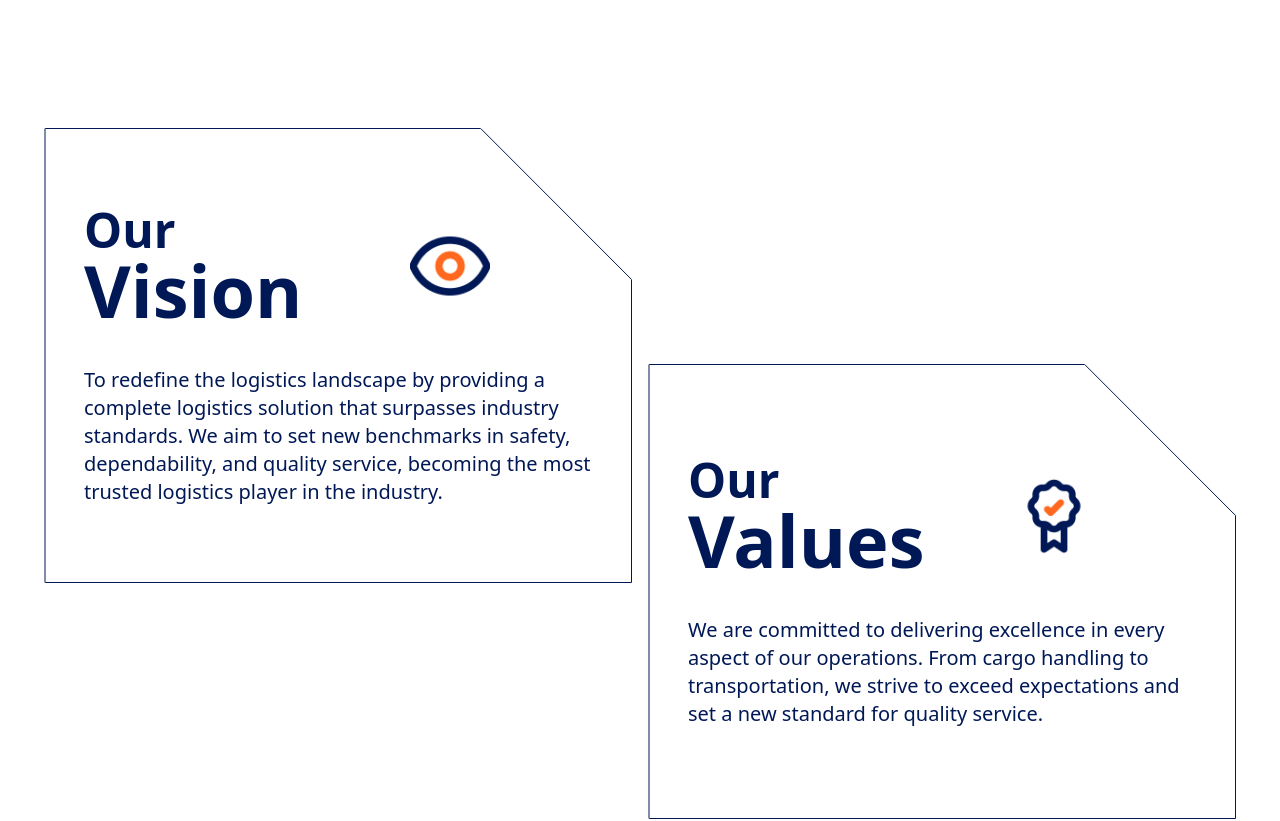
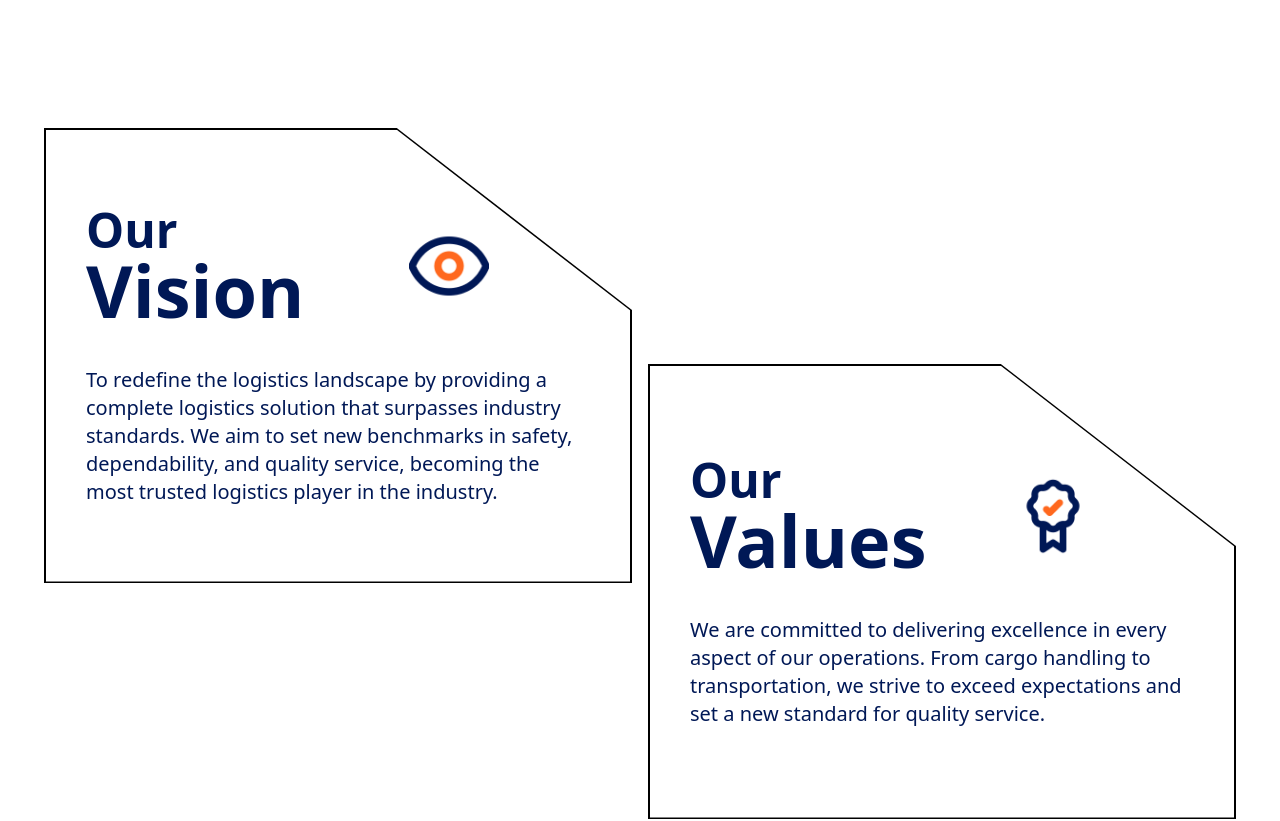
Before and after one commit to mailtoravi437/gblts1, a React (Vite) app: page / in a window 1280 px wide. Shown: the part 1682-2503 px from the top of the page. Built offline with nearby package versions, Linux system fonts and the light colour scheme.

Commit message:
clippath updated

```diff
--- a/src/Hero7.jsx
+++ b/src/Hero7.jsx
@@ -13,25 +13,29 @@ export default function Hero7() {
       <section className="bg-white flex justify-center py-16 px-8">
         <div className="grid max-w-screen-xl mx-auto gap-8 xl:gap-0 lg:py-16 lg:grid-cols-12 relative">
           <div className="xl:col-span-6 lg:col-span-6">
-            <div className="w-[325px] h-[310px] xl:w-[588px] xl:h-[455px] bg-no-repeat p-10 flex flex-col justify-center mx-3" style={{ backgroundImage: `url(${window.innerWidth <= 1024 ? ClipPathMb : ClipPath})` }}>
+            <div className="w-[320px] h-[307px] xl:w-[588px] xl:h-[455px] bg-black flex items-center justify-center mx-3" style={{ clipPath: "polygon(0 0, 60% 0, 100% 40%, 100% 100%, 0 100%, 0% 50%)" }}>
+              <span class="border-span w-[318px] h-[305px] xl:w-[584px] xl:h-[452px] bg-white p-4 md:p-10  flex flex-col justify-center" style={{ clipPath: "polygon(0 0, 60% 0, 100% 40%, 100% 100%, 0 100%, 0% 50%)" }}>
                 <div className='flex justify-between items-center w-4/5'>
                   <h2 className='text-2xl xl:text-5xl font-bold text-[#001856]'>Our <br /> <span className='text-4xl xl:text-7xl font-bold'>Vision</span></h2>
                   <img src={Eye} alt="Eye" className=' w-10 h-10 xl:w-20 xl:h-20' />
                 </div>
                 <div className=" mt-10">
-                <p className='text-[#001856] text-base xl:text-xl font-normal'>To redefine the logistics landscape by providing a complete logistics solution that surpasses industry standards. We aim to set new benchmarks in safety, dependability, and quality service, becoming the most trusted logistics player in the industry.</p>
+                  <p className='text-[#001856] text-sm xl:text-xl font-normal'>To redefine the logistics landscape by providing a complete logistics solution that surpasses industry standards. We aim to set new benchmarks in safety, dependability, and quality service, becoming the most trusted logistics player in the industry.</p>
                 </div>
+              </span>
             </div>
           </div>
           <div className="xl:col-span-6 lg:col-span-6 lg:absolute lg:right-0 lg:top-[300px]">
-            <div className=" w-[325px] h-[310px] xl:w-[588px] xl:h-[455px] bg-no-repeat p-10 flex flex-col justify-center mx-3" style={{ backgroundImage: `url(${window.innerWidth <= 1024 ? ClipPathMb : ClipPath})` }}>
+            <div className="w-[320px] h-[307px] xl:w-[588px] xl:h-[455px] bg-black flex items-center justify-center mx-3" style={{ clipPath: "polygon(0 0, 60% 0, 100% 40%, 100% 100%, 0 100%, 0% 50%)" }}>
+              <span class="border-span w-[318px] h-[305px] xl:w-[584px] xl:h-[452px] bg-white p-4 md:p-10 flex flex-col justify-center" style={{ clipPath: "polygon(0 0, 60% 0, 100% 40%, 100% 100%, 0 100%, 0% 50%)" }}>
                 <div className='flex justify-between items-center w-4/5'>
                   <h2 className=' text-2xl xl:text-5xl font-bold text-[#001856]'>Our <br /> <span className='text-4xl xl:text-7xl font-bold'>Values</span></h2>
                   <img src={Badge} alt="Badge" className=' w-10 h-10 xl:w-20 xl:h-20' />
                 </div>
                 <div className=" mt-10">
-                <p className='text-[#001856] text-base xl:text-xl font-normal'>We are committed to delivering excellence in every aspect of our operations. From cargo handling to transportation, we strive to exceed expectations and set a new standard for quality service.</p>
+                  <p className='text-[#001856] text-sm xl:text-xl font-normal'>We are committed to delivering excellence in every aspect of our operations. From cargo handling to transportation, we strive to exceed expectations and set a new standard for quality service.</p>
                 </div>
+              </span>
             </div>
           </div>
 
```
Lines whose indentation alone changed are shown as unchanged.
